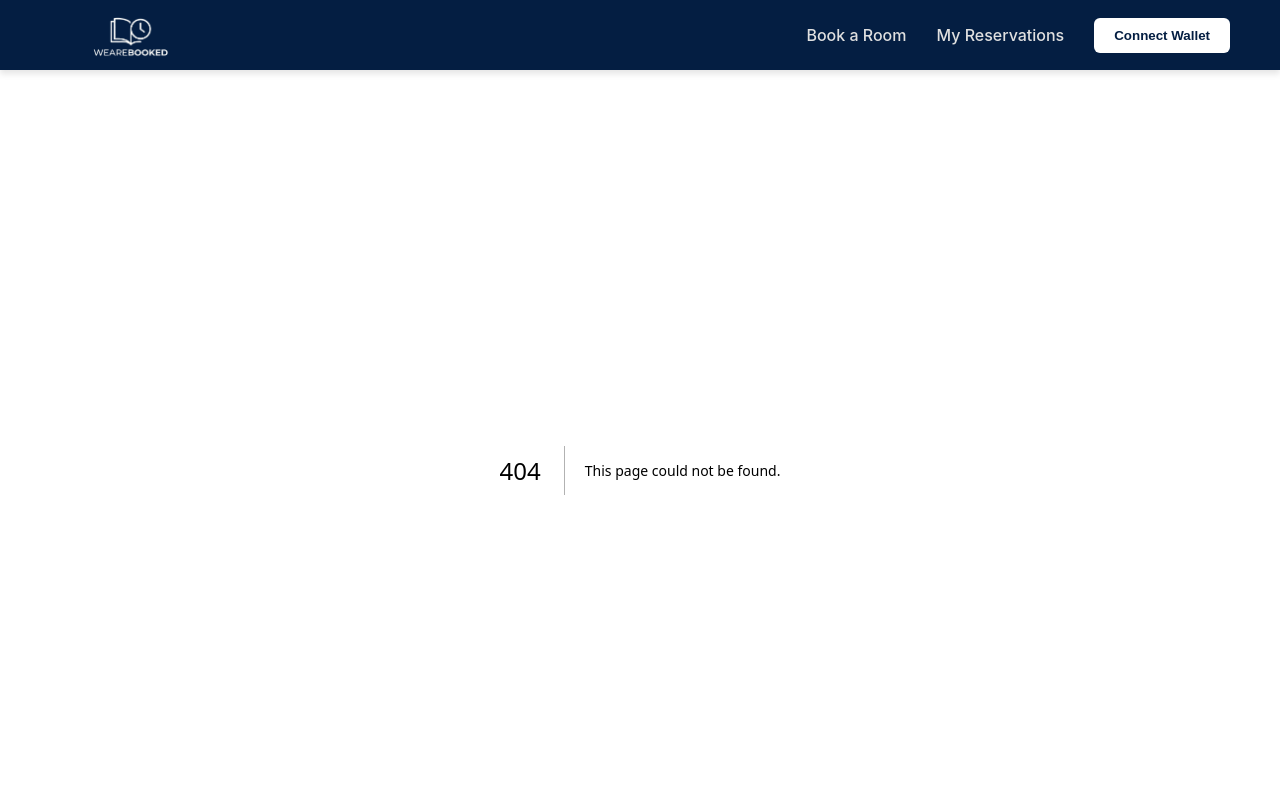
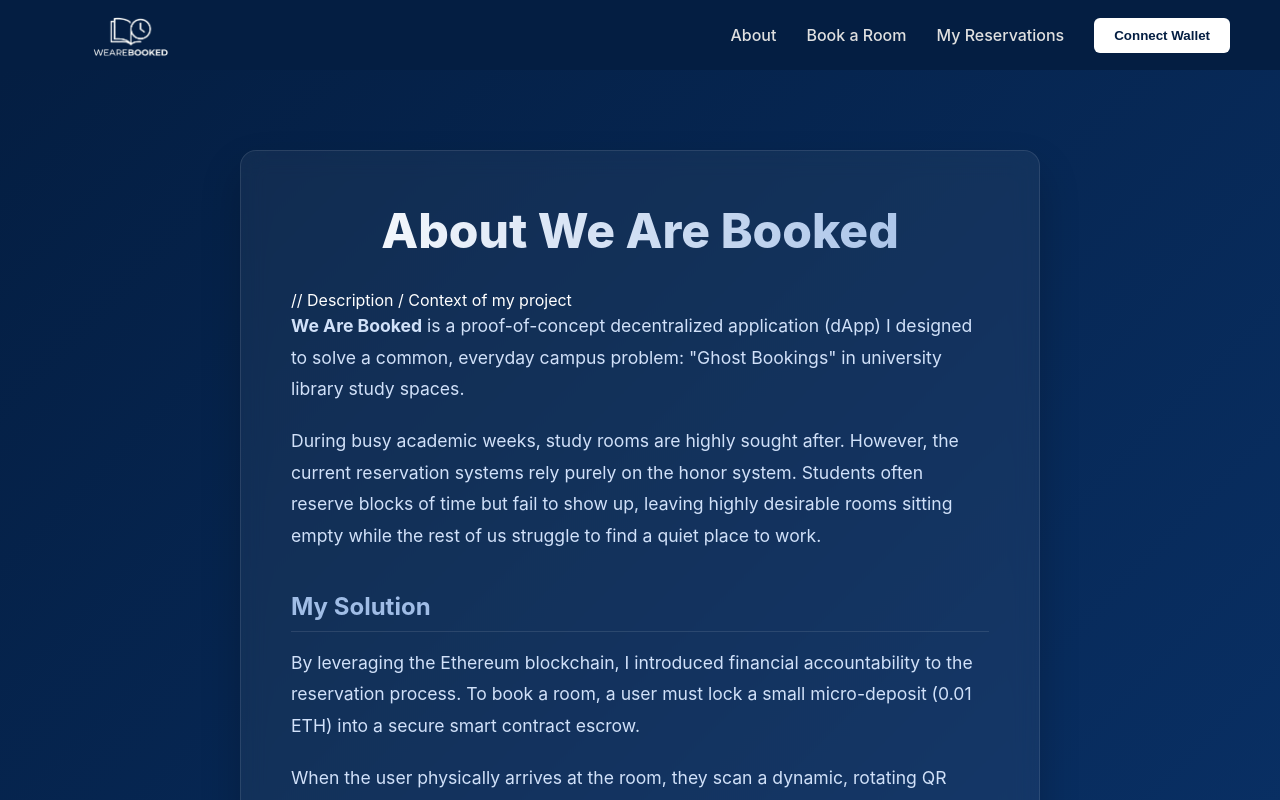
Before and after one commit to aaron-silverio/WeAreBooked, a Next.js app in the folder template-app-main/: page /about in a window 1280 px wide. Before the commit this address had no page. Shown: the top 800 px of the page. Built offline with nearby package versions, Linux system fonts and the light colour scheme.

Commit message:
added about

```diff
--- a/template-app-main/components/Layout/Navbar.js
+++ b/template-app-main/components/Layout/Navbar.js
@@ -91,6 +91,7 @@ export default function Navbar() {
       </Link>
 
       <NavLinks>
+        <Link href="/about">About</Link>
         <Link href="/dashboard">Book a Room</Link>
         <Link href="/reservations">My Reservations</Link>
         {account ? (
--- /dev/null
+++ b/template-app-main/pages/about.js
@@ -0,0 +1,88 @@
+import styled, { keyframes } from 'styled-components';
+
+// Animations
+const fadeIn = keyframes`
+  from { opacity: 0; transform: translateY(20px); }
+  to { opacity: 1; transform: translateY(0); }
+`;
+
+const PageWrapper = styled.div`
+  min-height: calc(100vh - 70px);
+  background: linear-gradient(135deg, #041E42 0%, #0a336b 100%);
+  display: flex;
+  flex-direction: column;
+  align-items: center;
+  padding: 80px 20px;
+  color: white;
+`;
+
+const ContentCard = styled.div`
+  max-width: 800px;
+  background: rgba(255, 255, 255, 0.05);
+  backdrop-filter: blur(12px);
+  border: 1px solid rgba(255, 255, 255, 0.1);
+  border-radius: 16px;
+  padding: 50px;
+  box-shadow: 0 20px 40px rgba(0,0,0,0.2);
+  animation: ${fadeIn} 0.8s ease-out forwards;
+
+  @media (max-width: 768px) {
+    padding: 30px 20px;
+  }
+`;
+
+const Title = styled.h1`
+  font-size: 3rem;
+  font-weight: 800;
+  margin-bottom: 30px;
+  text-align: center;
+  background: linear-gradient(to right, #ffffff, #a0bde6);
+  -webkit-background-clip: text;
+  -webkit-text-fill-color: transparent;
+`;
+
+const SectionTitle = styled.h2`
+  font-size: 1.5rem;
+  color: #a0bde6;
+  margin-top: 40px;
+  margin-bottom: 15px;
+  border-bottom: 1px solid rgba(255, 255, 255, 0.1);
+  padding-bottom: 10px;
+`;
+
+const Paragraph = styled.p`
+  font-size: 1.1rem;
+  line-height: 1.8;
+  color: #d1e1f9;
+  margin-bottom: 20px;
+`;
+
+export default function About() {
+  return (
+    <PageWrapper>
+      <ContentCard>
+        <Title>About We Are Booked</Title>
+        // Description / Context of my project
+        <Paragraph>
+          <strong>We Are Booked</strong> is a proof-of-concept decentralized application (dApp) I designed to solve a common, everyday campus problem: "Ghost Bookings" in university library study spaces.
+        </Paragraph>
+        <Paragraph>
+          During busy academic weeks, study rooms are highly sought after. However, the current reservation systems rely purely on the honor system. Students often reserve blocks of time but fail to show up, leaving highly desirable rooms sitting empty while the rest of us struggle to find a quiet place to work.
+        </Paragraph>
+
+        <SectionTitle>My Solution</SectionTitle>
+        <Paragraph>
+          By leveraging the Ethereum blockchain, I introduced financial accountability to the reservation process. To book a room, a user must lock a small micro-deposit (0.01 ETH) into a secure smart contract escrow.
+        </Paragraph>
+        <Paragraph>
+          When the user physically arrives at the room, they scan a dynamic, rotating QR code. This acts as a cryptographic Oracle, verifying their presence to the blockchain and instantly refunding their deposit in full. If the user no-shows, the deposit is forfeited, heavily disincentivizing the hoarding of public resources.
+        </Paragraph>
+
+        <SectionTitle>Project Context</SectionTitle>
+        <Paragraph>
+          I built this prototype for <strong>CMPSC 263: Blockchain and Web Development</strong>to demonstrates full-stack Web3 integration, utilizing Next.js for the frontend, styled-components for responsive UI design, and Solidity smart contracts deployed on the BNB Smart Chain Testnet (via Remix and OpenZeppelin) to manage the escrow logic.
+        </Paragraph>
+      </ContentCard>
+    </PageWrapper>
+  );
+}
```
Also changed, not shown: template-app-main/components/LandingPage/Footer.js (+25 -46 lines).
